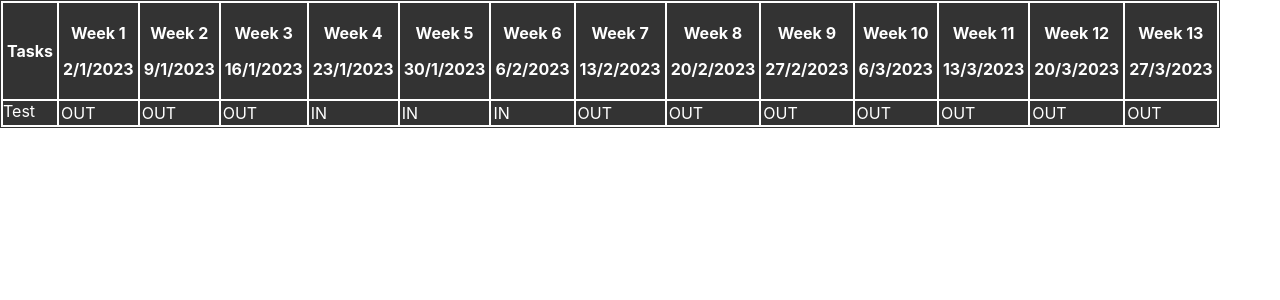
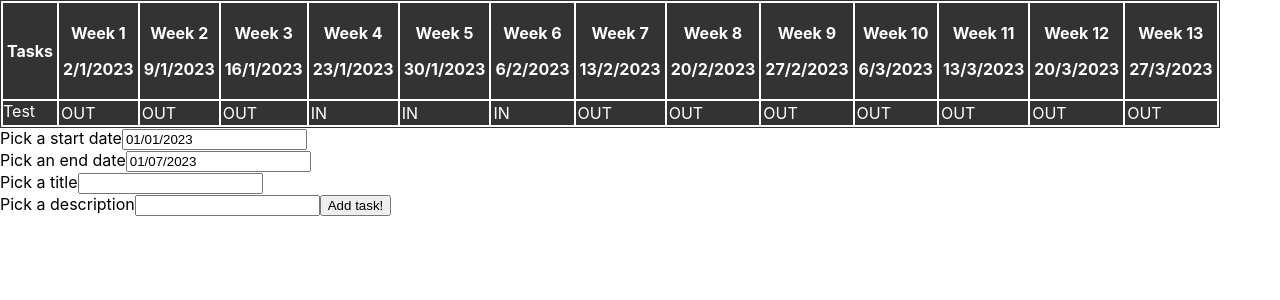
Before and after one commit to Martialis39/quaterly-calendar, a React (Create React App) app: page / in a window 1280 px wide. Shown: the top 300 px of the page. Built offline with nearby package versions, Linux system fonts and the light colour scheme.

Commit message:
Add tasks

```diff
--- a/src/App.tsx
+++ b/src/App.tsx
@@ -1,31 +1,111 @@
-import React from 'react';
+import React, { useState } from 'react';
 import { getQuarter, getYearInWeeks } from './js/utility';
 import { Table } from './js/components/Table';
 import { Task } from './js/utility';
+import DatePicker from 'react-datepicker'
+import 'react-datepicker/dist/react-datepicker.css'
+
 
 interface AppProps {
   startOfYear?: Date
   currentQuarter: number
 }
 
-function App(props: AppProps) {
-  const start = props.startOfYear ? props.startOfYear : Date.UTC(2023, 0, 1)
-  const weeks = getYearInWeeks(new Date(start))
-  const currentQuarter = props.hasOwnProperty('currentQuarter') ? props.currentQuarter : getQuarter(new Date(Date.now()))
+interface IFormData {
+  start: Date
+  end: Date
+  title: string
+  description: string
+}
 
-  const task: Task = {
+  const exampleTask: Task = {
     start: new Date(Date.UTC(2023, 0, 23)),
     end: new Date(Date.UTC(2023, 1, 12)),
     title: "test",
     description: "description"
   }
 
+function App(props: AppProps) {
+  const start = props.startOfYear ? props.startOfYear : Date.UTC(2023, 0, 1)
+  const weeks = getYearInWeeks(new Date(start))
+  const currentQuarter = props.hasOwnProperty('currentQuarter') ? props.currentQuarter : getQuarter(new Date(Date.now()))
+  const [tasks, setTasks] = useState<Task[]>([exampleTask])
+
+  const [formData, setFormData] = useState<IFormData>({
+    start: new Date('2023-01-01'),
+    end: new Date('2023-01-07'),
+    title: "",
+    description: ""
+  })
+
+
   return (
     <div>
       <header>
-        <Table weeks={weeks} currentQuarter={currentQuarter} tasks={ [task] } />
+        <Table weeks={weeks} currentQuarter={currentQuarter} tasks={tasks} />
       </header>
-    </div>
+      <main>
+        <form onSubmit={e => {
+          e.preventDefault()
+          setTasks(old => {
+            if(old.length > 9){
+              return old // Restrict to 10 tasks
+            }
+            return [...old, formData]
+          })
+        }}>
+          <div>
+
+            <label>Pick a start date
+              <DatePicker selected={formData.start} onChange={e => {
+                setFormData((old): IFormData => {
+                  if (e) {
+                    return { ...old, start: e }
+                  }
+                  return old
+                })
+              }}></DatePicker>
+            </label>
+          </div>
+          <div>
+            <label>Pick an end date
+
+              <DatePicker selected={formData.end} onChange={e => {
+                setFormData((old): IFormData => {
+                  if (e) {
+                    return { ...old, end: e }
+                  }
+                  return old
+                })
+              }}></DatePicker>
+            </label>
+          </div>
+          <div>
+            <label htmlFor="name">Pick a title</label>
+            <input type="text" name='name' value={formData.title} onChange={e => {
+              setFormData((old): IFormData => {
+                if (e.target.value) {
+                  return { ...old, title: e.target.value }
+                }
+                return old
+              })
+            }} />
+          </div>
+          <div>
+            <label htmlFor="description">Pick a description</label>
+            <input type="text" name='description' value={formData.description} onChange={e => {
+              setFormData((old): IFormData => {
+                if (e.target.value) {
+                  return { ...old, description: e.target.value }
+                }
+                return old
+              })
+            }} />
+            <input type="submit" value="Add task!" />
+          </div>
+        </form>
+      </main>
+    </div >
   );
 }
 
```
